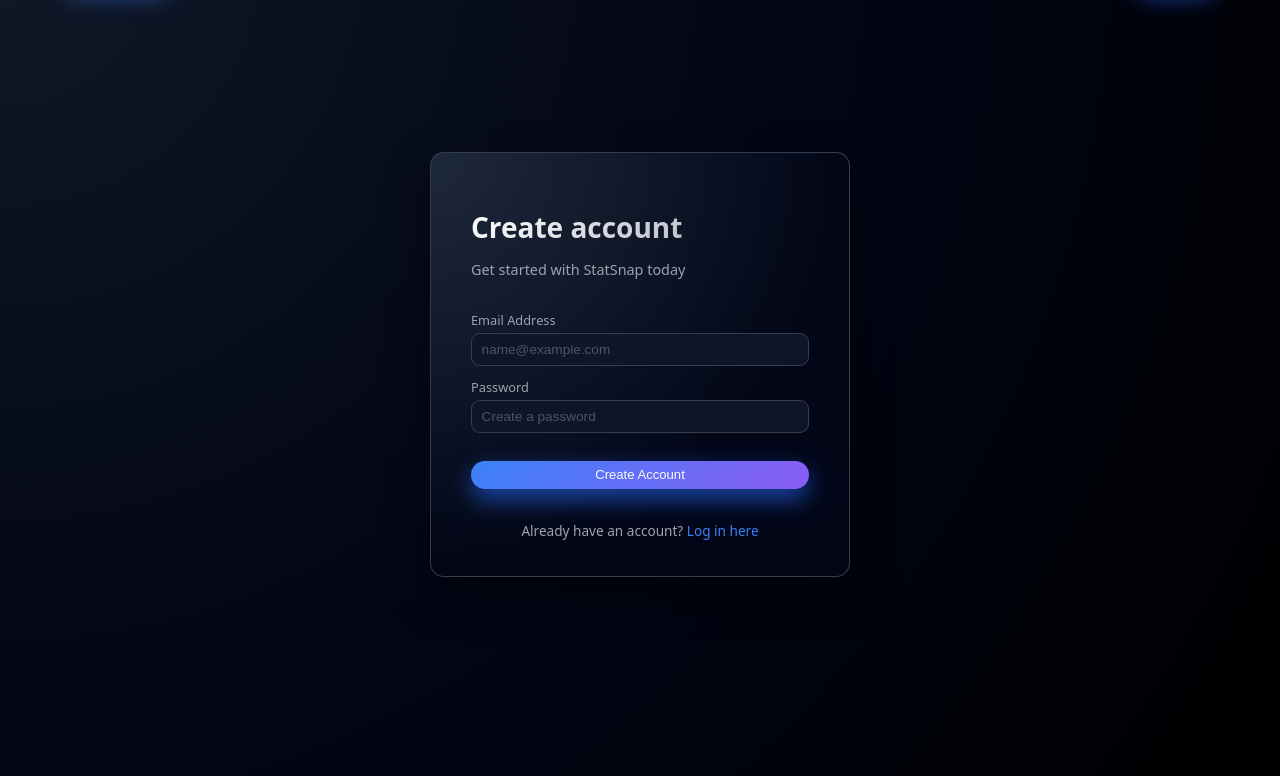
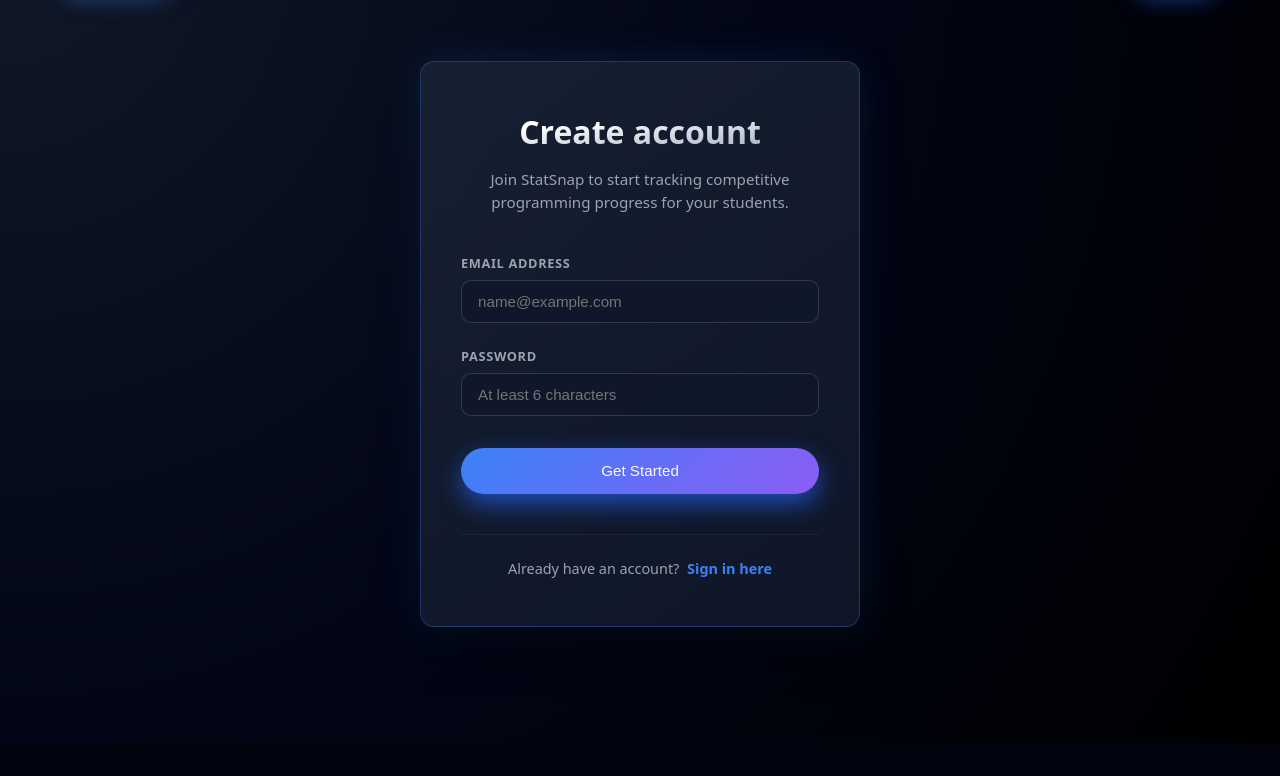
Before and after one commit to pranavperiyasamy41/StatSnap, a FastAPI app: page /signup in a window 1280 px wide. Shown: the part 57-833 px from the top of the page. After the commit the page ends 800 px from the top, so only its background shows below. Run offline with FastAPI, Linux system fonts and the light colour scheme.

Commit message:
style: redesign login and signup pages with premium glassmorphism card UI

```diff
--- a/static/style.css
+++ b/static/style.css
@@ -677,7 +677,7 @@ a:hover {
 }
 
 .auth-wrapper {
-  min-height: calc(100vh - 120px);
+  min-height: calc(100vh - 160px);
   display: flex;
   align-items: center;
   justify-content: center;
@@ -686,60 +686,103 @@ a:hover {
 
 .auth-card {
   width: 100%;
-  max-width: 420px;
-  background: radial-gradient(circle at top left, #1e293b 0, #020617 70%);
-  border: 1px solid rgba(55, 65, 81, 0.95);
+  max-width: 440px;
+  background: linear-gradient(145deg, rgba(30, 41, 59, 0.7), rgba(15, 23, 42, 0.95));
+  backdrop-filter: blur(12px);
+  border: 1px solid rgba(59, 130, 246, 0.3);
   border-radius: var(--radius-lg);
-  padding: 2.25rem 2.5rem;
-  box-shadow: var(--shadow-soft);
-  animation: fadeIn 0.4s ease-out;
+  padding: 3rem 2.5rem;
+  box-shadow: 0 25px 50px -12px rgba(0, 0, 0, 0.6), 0 0 40px rgba(59, 130, 246, 0.15);
+  animation: fadeIn 0.5s cubic-bezier(0.16, 1, 0.3, 1);
+  text-align: center;
 }
 
 @keyframes fadeIn {
-  from { opacity: 0; transform: translateY(10px); }
-  to { opacity: 1; transform: translateY(0); }
+  from { opacity: 0; transform: translateY(20px) scale(0.98); }
+  to { opacity: 1; transform: translateY(0) scale(1); }
 }
 
 .auth-title {
-  font-size: 1.75rem;
-  font-weight: 700;
-  margin-bottom: 0.5rem;
-  background: linear-gradient(135deg, #fff 0%, #9ca3af 100%);
+  font-size: 2rem;
+  font-weight: 800;
+  margin: 0 0 0.75rem;
+  background: linear-gradient(to bottom right, #fff 30%, #94a3b8 100%);
   -webkit-background-clip: text;
   -webkit-text-fill-color: transparent;
 }
 
 .auth-subtitle {
   color: var(--text-muted);
-  font-size: 0.9rem;
-  margin-bottom: 2rem;
+  font-size: 0.95rem;
+  margin-bottom: 2.5rem;
+  line-height: 1.5;
+}
+
+.auth-form {
+  text-align: left;
+}
+
+.auth-input-group {
+  margin-bottom: 1.5rem;
+}
+
+.auth-input-group label {
+  display: block;
+  font-size: 0.8rem;
+  font-weight: 600;
+  text-transform: uppercase;
+  letter-spacing: 0.05em;
+  color: var(--text-muted);
+  margin-bottom: 0.5rem;
+}
+
+.auth-input {
+  width: 100%;
+  background: rgba(15, 23, 42, 0.6);
+  border: 1px solid rgba(55, 65, 81, 0.8);
+  border-radius: var(--radius-md);
+  padding: 0.75rem 1rem;
+  color: #fff;
+  font-size: 0.95rem;
+  transition: all 0.2s ease;
+}
+
+.auth-input:focus {
+  outline: none;
+  border-color: var(--accent);
+  background: rgba(15, 23, 42, 0.9);
+  box-shadow: 0 0 0 3px rgba(59, 130, 246, 0.2);
 }
 
 .auth-error {
-  background: rgba(239, 68, 68, 0.1);
-  border: 1px solid rgba(239, 68, 68, 0.4);
-  color: #fecaca;
-  padding: 0.75rem 1rem;
+  background: rgba(239, 68, 68, 0.08);
+  border: 1px solid rgba(239, 68, 68, 0.3);
+  color: #fca5a5;
+  padding: 0.85rem;
   border-radius: var(--radius-md);
   font-size: 0.85rem;
-  margin-bottom: 1.5rem;
+  margin-bottom: 2rem;
   display: flex;
   align-items: center;
-  gap: 0.5rem;
+  justify-content: center;
+  gap: 0.6rem;
 }
 
 .auth-footer {
-  margin-top: 2rem;
-  text-align: center;
-  font-size: 0.85rem;
+  margin-top: 2.5rem;
+  padding-top: 1.5rem;
+  border-top: 1px solid rgba(55, 65, 81, 0.3);
+  font-size: 0.9rem;
   color: var(--text-muted);
 }
 
 .auth-footer a {
   color: var(--accent);
-  font-weight: 500;
+  font-weight: 600;
+  margin-left: 0.25rem;
 }
 
 .auth-footer a:hover {
   color: #60a5fa;
+  text-decoration: underline;
 }
--- a/templates/signup.html
+++ b/templates/signup.html
@@ -3,31 +3,31 @@
 <div class="auth-wrapper">
     <div class="auth-card">
         <h1 class="auth-title">Create account</h1>
-        <p class="auth-subtitle">Get started with StatSnap today</p>
+        <p class="auth-subtitle">Join StatSnap to start tracking competitive programming progress for your students.</p>
 
         {% if error %}
         <div class="auth-error">
-            <svg xmlns="http://www.w3.org/2000/svg" width="18" height="18" viewBox="0 0 24 24" fill="none" stroke="currentColor" stroke-width="2" stroke-linecap="round" stroke-linejoin="round"><circle cx="12" cy="12" r="10"/><line x1="12" y1="8" x2="12" y2="12"/><line x1="12" y1="16" x2="12.01" y2="16"/></svg>
+            <svg xmlns="http://www.w3.org/2000/svg" width="18" height="18" viewBox="0 0 24 24" fill="none" stroke="currentColor" stroke-width="2" stroke-linecap="round" stroke-linejoin="round"><circle cx="12" cy="12" r="10"/><line x1="12" cy="12" x2="12" y2="16"/><line x1="12" y1="8" x2="12.01" y2="8"/></svg>
             {{ error }}
         </div>
         {% endif %}
 
-        <form action="/signup" method="post" class="form-vertical">
-            <label class="form-label">
-                Email Address
-                <input type="email" name="email" class="input" placeholder="name@example.com" required>
-            </label>
-            <label class="form-label">
-                Password
-                <input type="password" name="password" class="input" placeholder="Create a password" required>
-            </label>
-            <div style="margin-top: 1rem;">
-                <button type="submit" class="btn btn-primary btn-full">Create Account</button>
+        <form action="/signup" method="post" class="auth-form">
+            <div class="auth-input-group">
+                <label for="email">Email Address</label>
+                <input type="email" id="email" name="email" class="auth-input" placeholder="name@example.com" required>
+            </div>
+            <div class="auth-input-group">
+                <label for="password">Password</label>
+                <input type="password" id="password" name="password" class="auth-input" placeholder="At least 6 characters" required minlength="6">
+            </div>
+            <div style="margin-top: 2rem;">
+                <button type="submit" class="btn btn-primary btn-full" style="height: 46px; font-size: 0.95rem;">Get Started</button>
             </div>
         </form>
 
         <div class="auth-footer">
-            Already have an account? <a href="/login">Log in here</a>
+            Already have an account? <a href="/login">Sign in here</a>
         </div>
     </div>
 </div>
```
Also changed, not shown: templates/login.html (+13 -13 lines).
